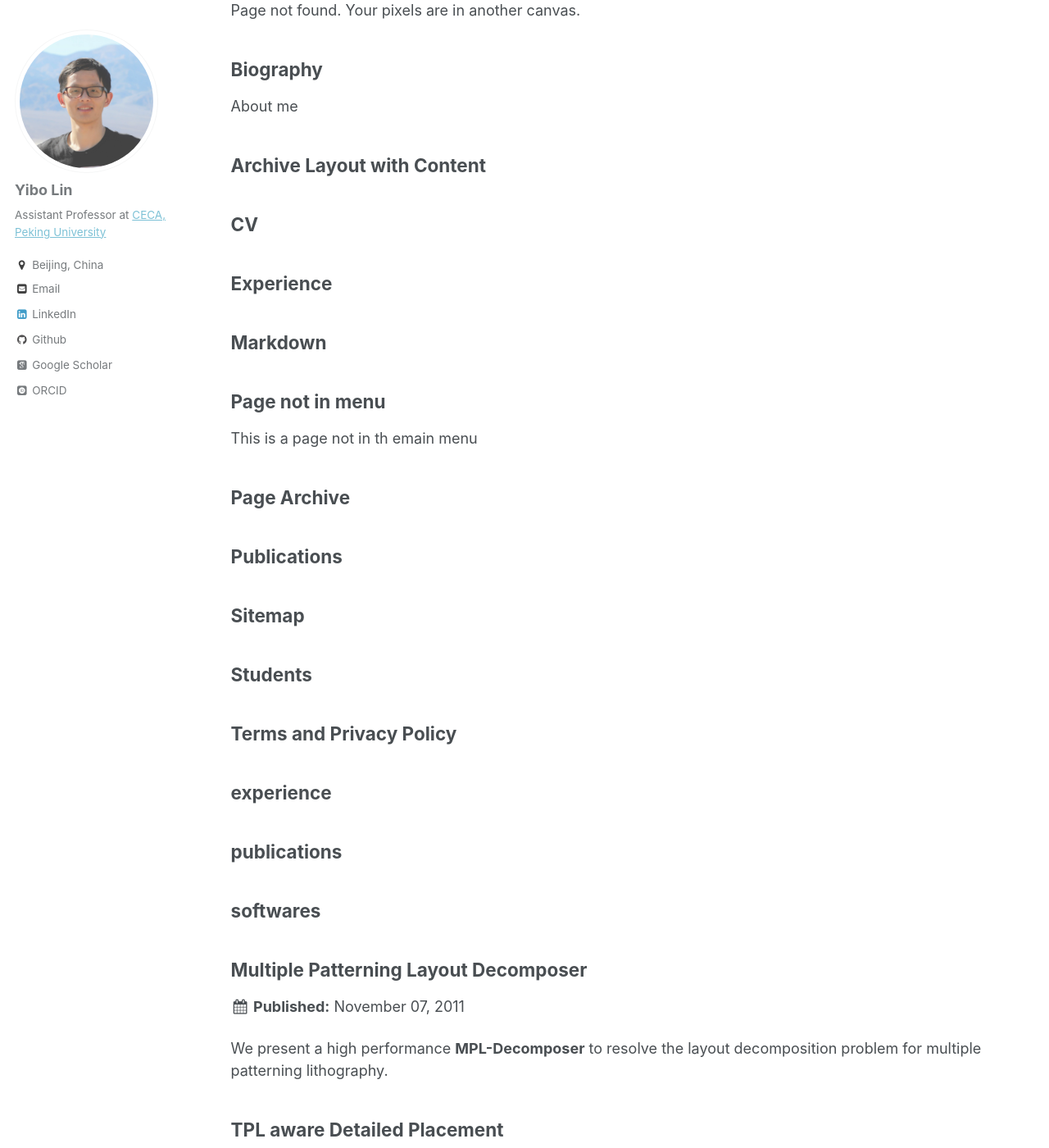
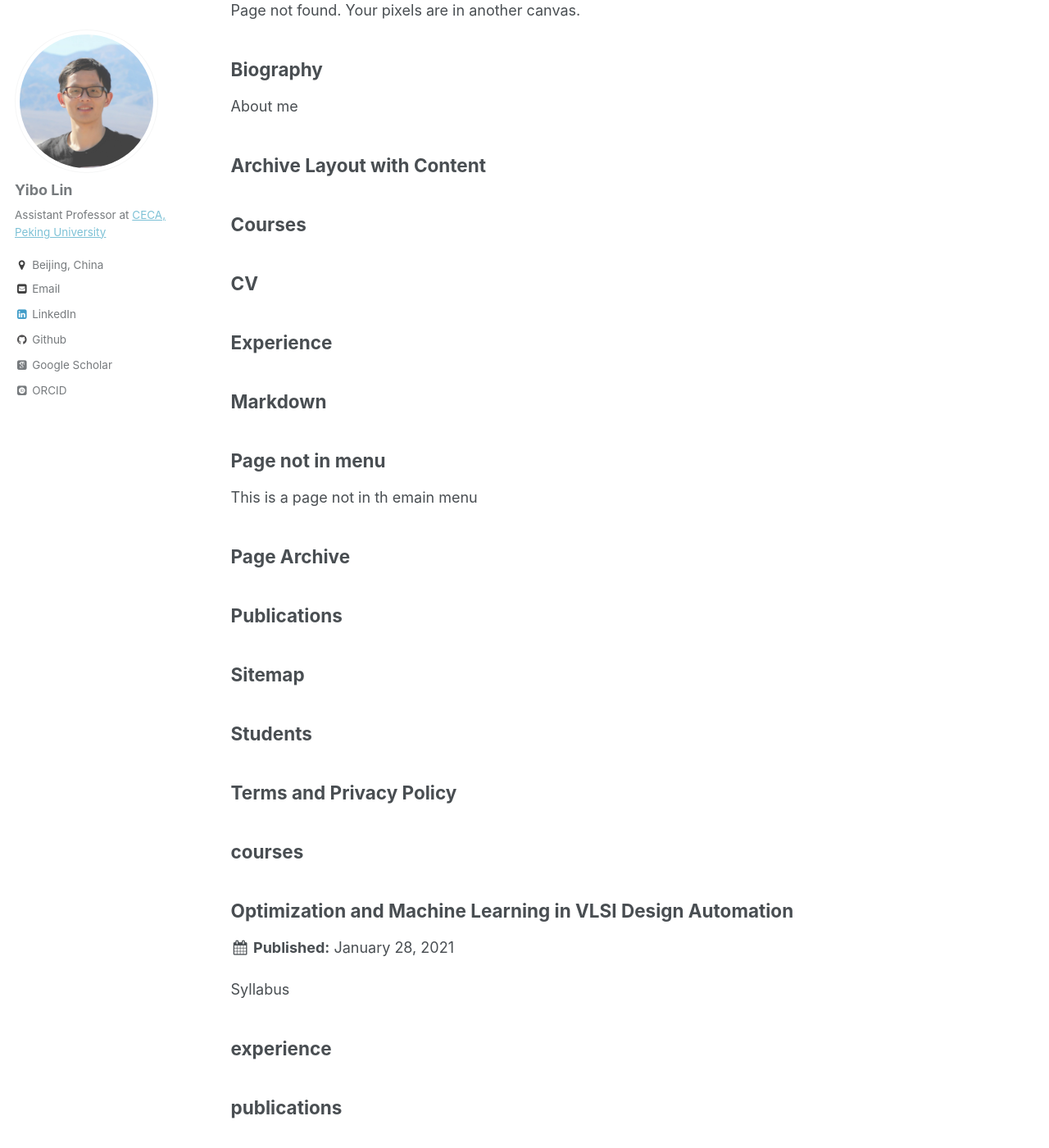
Before and after one commit to limbo018/limbo018.github.io, a Jekyll site: the page built from _pages/sitemap.md, in a window 1280 px wide and 1400 px high, scrolled down 381 px. Shown: the whole window at 82% size. Built offline with Jekyll 4.4.1, drawn with Linux system fonts in a browser that asks for light colours; some web fonts are replaced.

Commit message:
add courses

```diff
--- a/_config.yml
+++ b/_config.yml
@@ -179,6 +179,9 @@
   softwares:
     output: true
     permalink: /:collection/:path/
+  courses:
+    output: true
+    permalink: /:collection/:path/
 
 
 # Defaults
@@ -212,6 +215,15 @@
   - scope:
       path: ""
       type: softwares
+    values:
+      layout: single
+      author_profile: true
+      share: true
+      comments: true
+  # _courses
+  - scope:
+      path: ""
+      type: courses
     values:
       layout: single
       author_profile: true
--- /dev/null
+++ b/_courses/spring2021-VLSIDesignAutomation.md
@@ -0,0 +1,8 @@
+---
+title: "Optimization and Machine Learning in VLSI Design Automation"
+collection: courses
+type: "Courses"
+permalink: /courses/spring2021-VLSIDesignAutomation
+---
+
+Syllabus
--- a/_data/navigation.yml
+++ b/_data/navigation.yml
@@ -9,6 +9,9 @@
   - title: "Softwares"
     url: /softwares/
 
+  - title: "Courses"
+    url: /courses/
+
   - title: "CV"
     url: /cv/
 
```
Also changed, not shown: _pages/courses.html (added, +12 -0 lines).
